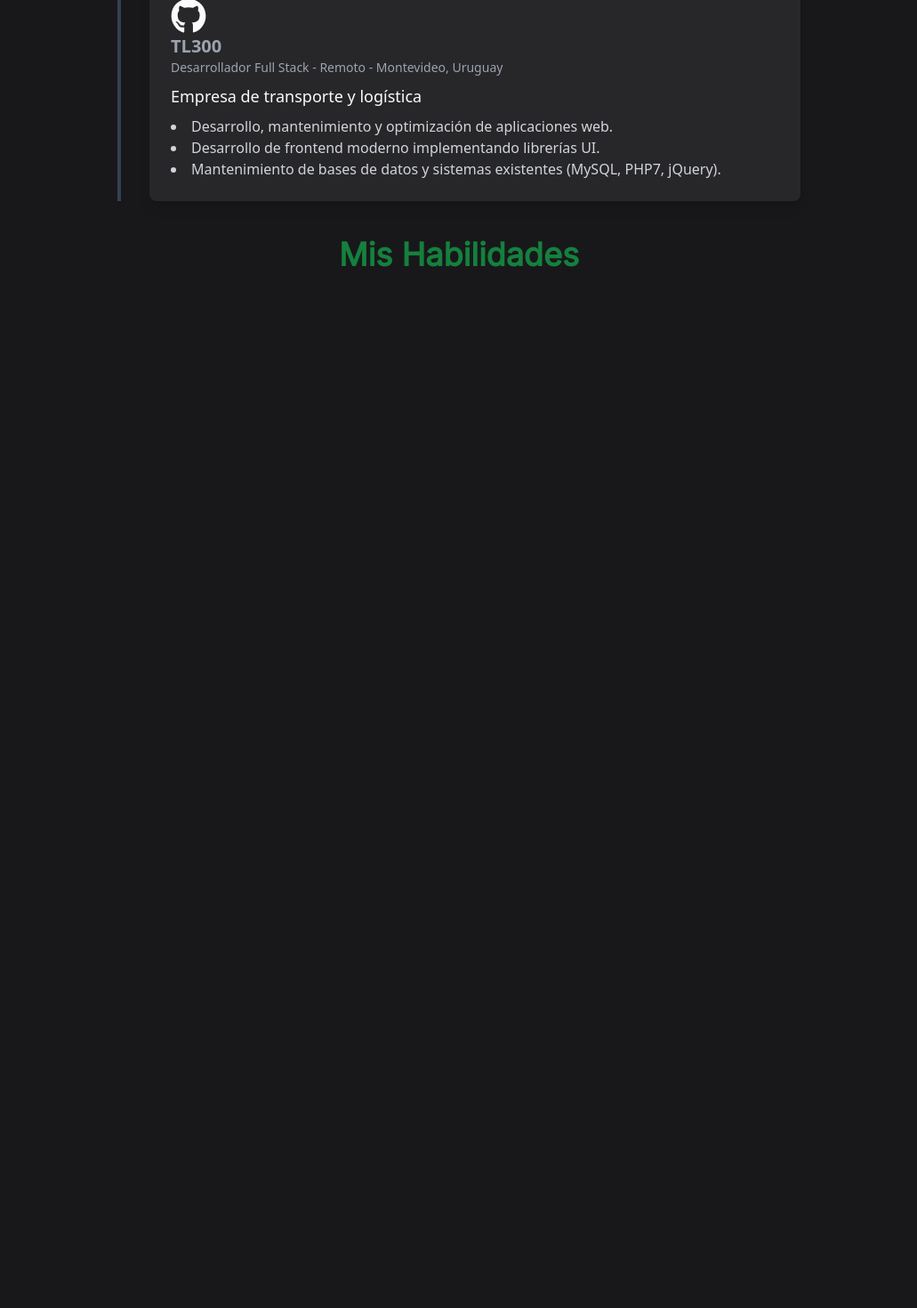
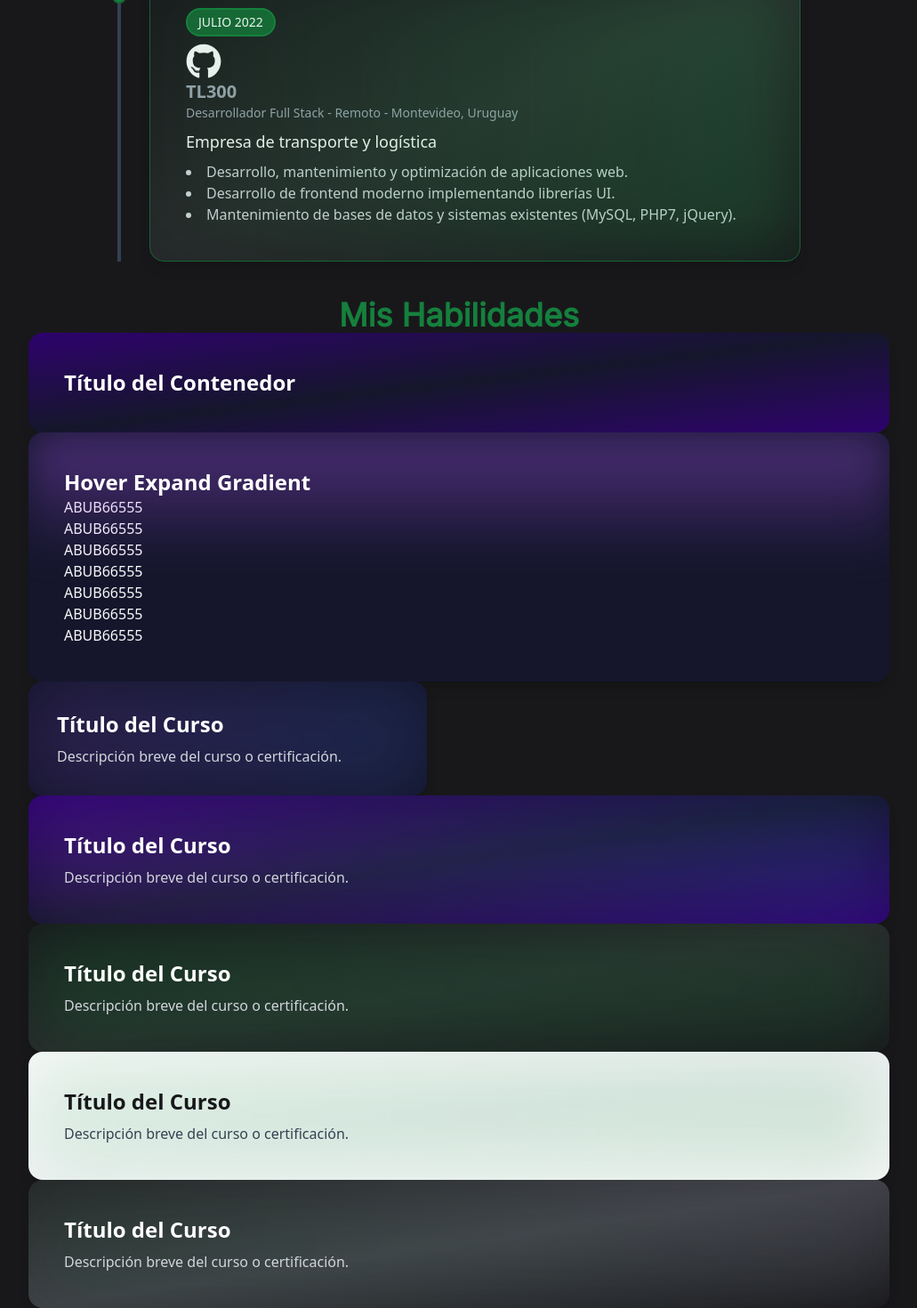
Before and after one commit to DilanGerber/portfolio-dilan, a Next.js app: page / in a window 1280 px wide. Shown: the part 1020-2490 px from the top of the page at 89% size, without its empty margins (124-1155 px from the left). Before the commit the page ends 1328 px from the top, so only its background shows below. Built offline with nearby package versions, Linux system fonts and the light colour scheme.

Commit message:
diseño de card en experience

```diff
--- a/src/components/home/Skills.jsx
+++ b/src/components/home/Skills.jsx
@@ -4,6 +4,80 @@ const Skills = () => {
   return (
     <section className=' relative px-4 mt-10 max-w-[1000px] mx-auto'>
         <h2 className="text-3xl lg:text-4xl font-bold font-inter text-green-700 text-center">Mis Habilidades</h2>
+        <div className="relative p-10 rounded-2xl bg-gradient-to-br from-[#2e026d] via-[#15162c] to-[#2e026d] shadow-lg">
+  <h2 className="text-white text-2xl font-bold">Título del Contenedor</h2>
+</div>
+
+<div className="relative p-10 rounded-2xl bg-[#15162c] overflow-hidden shadow-lg transition-all duration-500 group">
+  {/* Fondo animado con "group-hover" */}
+  <div className="absolute top-0 left-0 w-full h-1/2 bg-gradient-to-b from-purple-500/40 to-transparent blur-xl transition-all duration-500 ease-in-out group-hover:h-full"></div>
+
+  <h2 className="relative text-white text-2xl font-bold">Hover Expand Gradient</h2>
+  <ol className=' flex flex-col'>
+    <li>ABUB66555</li>
+    <li>ABUB66555</li>
+    <li>ABUB66555</li>
+    <li>ABUB66555</li>
+    <li>ABUB66555</li>
+    <li>ABUB66555</li>
+    <li>ABUB66555</li>
+  </ol>
+</div>
+
+<div className="relative group w-full max-w-md p-8 rounded-2xl bg-[#15162c] overflow-hidden shadow-lg transition-all duration-500">
+  {/* Fondo animado */}
+  <div className="absolute inset-0 bg-gradient-to-r from-purple-500/40 to-blue-500/40 blur-2xl opacity-40 transition-all duration-500 group-hover:rotate-6 group-hover:scale-110 group-hover:opacity-80"></div>
+
+  {/* Contenido */}
+  <div className="relative z-10 text-white">
+    <h2 className="text-2xl font-bold">Título del Curso</h2>
+    <p className="text-gray-300 mt-2">Descripción breve del curso o certificación.</p>
+  </div>
+</div>
+
+<div className="relative group p-10 rounded-2xl bg-gradient-to-br from-[#2e026d] via-[#15162c] to-[#2e026d] shadow-lg overflow-hidden">
+  {/* Fondo animado */}
+  <div className="absolute inset-0 bg-gradient-to-r from-purple-500/40 to-blue-500/40 blur-2xl opacity-40 transition-all duration-500 group-hover:rotate-6 group-hover:scale-110 group-hover:opacity-80"></div>
+
+  {/* Contenido */}
+  <div className="relative z-10 text-white">
+    <h2 className="text-2xl font-bold">Título del Curso</h2>
+    <p className="text-gray-300 mt-2">Descripción breve del curso o certificación.</p>
+  </div>
+</div>
+
+<div className="relative group p-10 rounded-2xl bg-gradient-to-br from-zinc-900 via-zinc-800 to-zinc-900 shadow-lg overflow-hidden">
+  {/* Fondo animado */}
+  <div className="absolute inset-0 bg-gradient-to-r from-green-700/60 to-green-500/30 blur-2xl opacity-40 transition-all duration-500 group-hover:rotate-6 group-hover:scale-110 group-hover:opacity-80"></div>
+
+  {/* Contenido */}
+  <div className="relative z-10 text-white">
+    <h2 className="text-2xl font-bold">Título del Curso</h2>
+    <p className="text-gray-300 mt-2">Descripción breve del curso o certificación.</p>
+  </div>
+</div>
+
+<div className="relative group p-10 rounded-2xl bg-gradient-to-br from-zinc-50 via-gray-100 to-zinc-50 shadow-lg overflow-hidden">
+  {/* Fondo animado */}
+  <div className="absolute inset-0 bg-gradient-to-r from-green-600/30 to-green-700/40 blur-2xl opacity-40 transition-all duration-500 group-hover:rotate-6 group-hover:scale-110 group-hover:opacity-80"></div>
+
+  {/* Contenido */}
+  <div className="relative z-10 text-zinc-900">
+    <h2 className="text-2xl font-bold">Título del Curso</h2>
+    <p className="text-gray-700 mt-2">Descripción breve del curso o certificación.</p>
+  </div>
+</div>
+
+<div className="relative group p-10 rounded-2xl bg-gradient-to-br from-zinc-800 via-zinc-700 to-zinc-900 shadow-lg overflow-hidden">
+  {/* Fondo animado */}
+  <div className="absolute inset-0 bg-gradient-to-r from-green-700/30 to-gray-500/40 blur-2xl opacity-40 transition-all duration-500 group-hover:rotate-6 group-hover:scale-110 group-hover:opacity-80"></div>
+
+  {/* Contenido */}
+  <div className="relative z-10 text-white">
+    <h2 className="text-2xl font-bold">Título del Curso</h2>
+    <p className="text-gray-300 mt-2">Descripción breve del curso o certificación.</p>
+  </div>
+</div>
     </section>
   )
 }
--- a/src/components/home/experience/Experience.jsx
+++ b/src/components/home/experience/Experience.jsx
@@ -41,8 +41,11 @@ const Experience = () => {
         <div className="relative border-l-4 border-slate-700 max-w-3xl mx-auto mt-8">
         {experienceData.map((exp) => (
           <div key={exp.id} className="relative mb-8 pl-8">
-            <div className="absolute w-4 h-4 bg-green-700 border-2 border-green-800 rounded-full left-[-10px] top-2"></div>
-            <div className=" bg-zinc-800 p-6 rounded-lg shadow-lg">
+            <div className="absolute w-4 h-4 bg-green-700 border-2 border-green-800 rounded-full left-[-10px] top-5"></div>
+            <div className="relative border border-green-800 hover:border-green-700 group p-10 rounded-2xl bg-gradient-to-br from-zinc-900 via-zinc-800 to-zinc-900 shadow-lg overflow-hidden">
+  {/* Fondo animado */}
+  <div className="absolute inset-0 bg-gradient-to-r from-green-700/20 to-green-500/50 blur-2xl opacity-40 transition-all duration-500 group-hover:rotate-6 group-hover:scale-110 group-hover:opacity-80"></div>
+              <div className=' z-10'>
               <p className="text-sm bg-green-800 border-2 border-green-700 text-white px-3 py-1 rounded-full inline-block">
                 {exp.date}
               </p>
@@ -55,6 +58,7 @@ const Experience = () => {
                   <li key={i}>{task}</li>
                 ))}
               </ul>
+              </div>
             </div>
           </div>
         ))}
```
